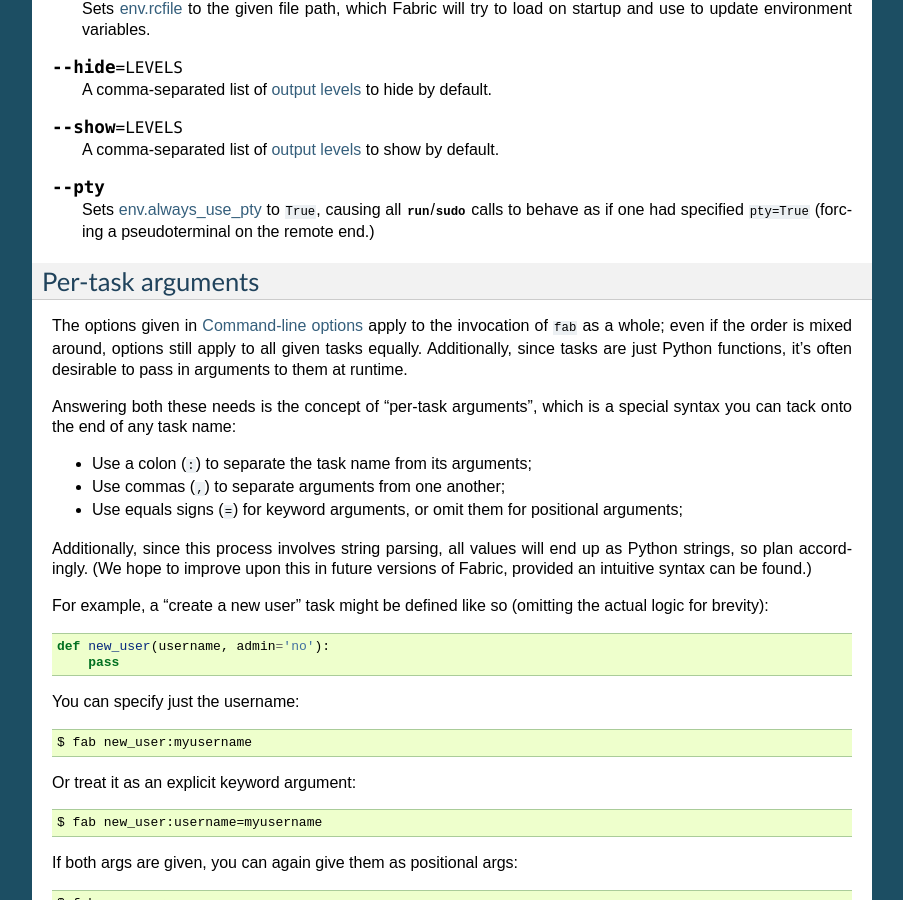
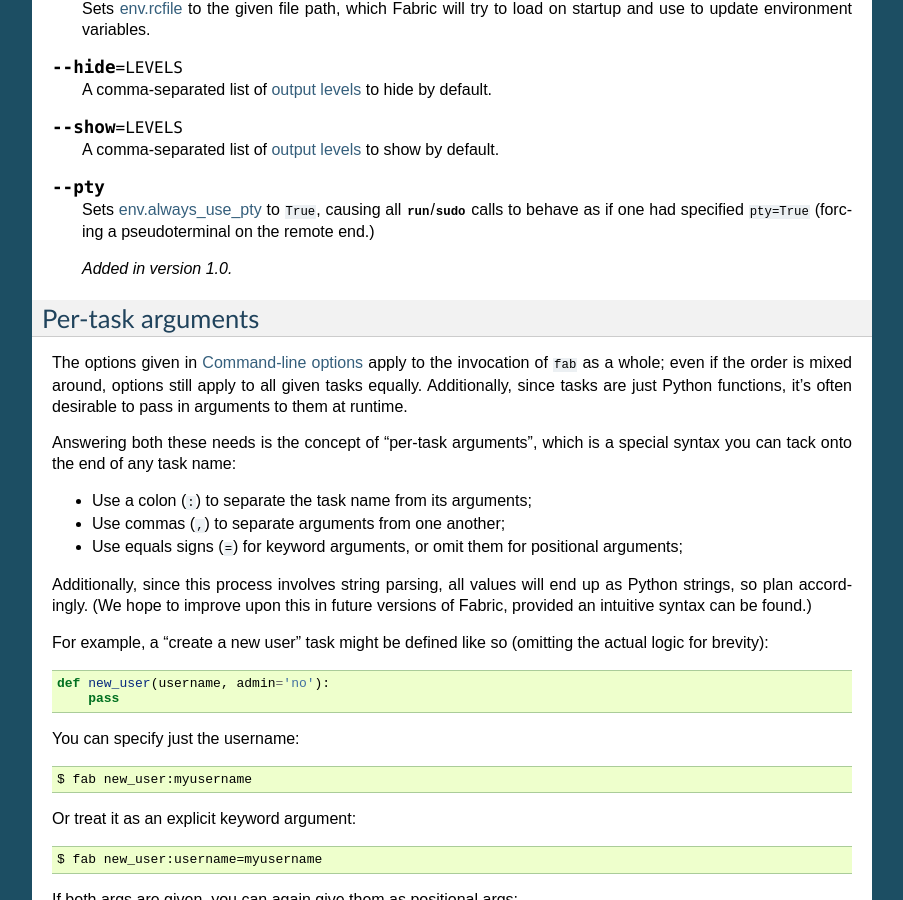
Before and after one commit to fabric/fabric, a Sphinx documentation site: the page built from docs/usage/fab.rst, in a window 1280 px wide and 900 px high, scrolled down 2514 px. Shown: the whole window, without its empty margins (198-1101 px from the left). Built offline with Sphinx 7.4.7, drawn with Linux system fonts in a browser that asks for light colours.

Commit message:
Re #94, add versionadded for commit:1917790

```diff
--- a/docs/usage/env.rst
+++ b/docs/usage/env.rst
@@ -127,6 +127,8 @@ per-invocation basis, manually specify ``pty=False``.)
 
 The command-line flag :option:`--pty`, if given, will set this env var to
 ``True``.
+
+.. versionadded:: 1.0
 
 ``command``
 -----------
--- a/docs/usage/fab.rst
+++ b/docs/usage/fab.rst
@@ -184,6 +184,8 @@ below.
     one had specified ``pty=True`` (forcing a pseudoterminal on the remote
     end.)
 
+    .. versionadded:: 1.0
+
 Per-task arguments
 ==================
 
```
